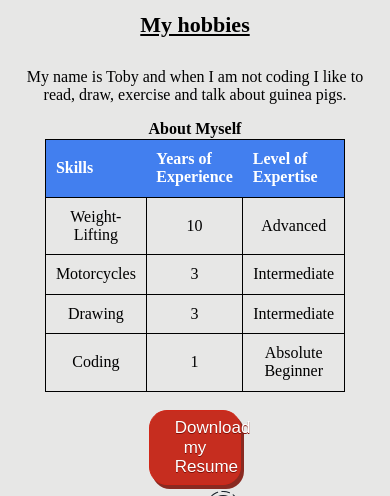
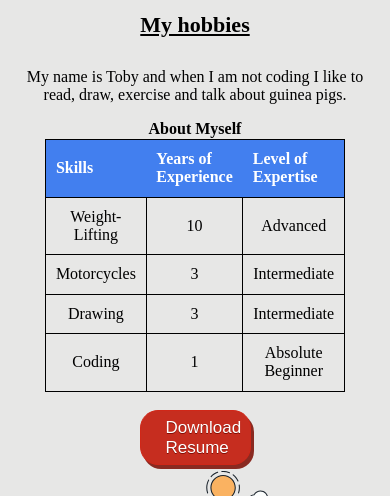
Before and after one commit to Toby-Bremner/portfolio-website, a plain HTML site: page about.html in a window 390 px wide. Shown: the part 306-802 px from the top of the page. Drawn offline with nearby package versions, Linux system fonts and the light colour scheme.

Commit message:
made download button better for phones

```diff
--- a/CSS/style.production.css
+++ b/CSS/style.production.css
@@ -178,7 +178,8 @@ ul {
 }
 
 .myButton {
-  width: 25%;
+  width: 30%;
+  text-align: left;
   -webkit-box-shadow: 3px 4px 0px 0px #8a2a21;
           box-shadow: 3px 4px 0px 0px #8a2a21;
   background-color: #c62d1f;
--- a/about.html
+++ b/about.html
@@ -83,7 +83,7 @@
       </table>
       <br />
       <a href="files/Resume-Final.pdf" class="myButton" download target="_blank"
-        >Download my Resume</a
+        >Download Resume</a
       >
       <svg
         id="about-picture"
```
